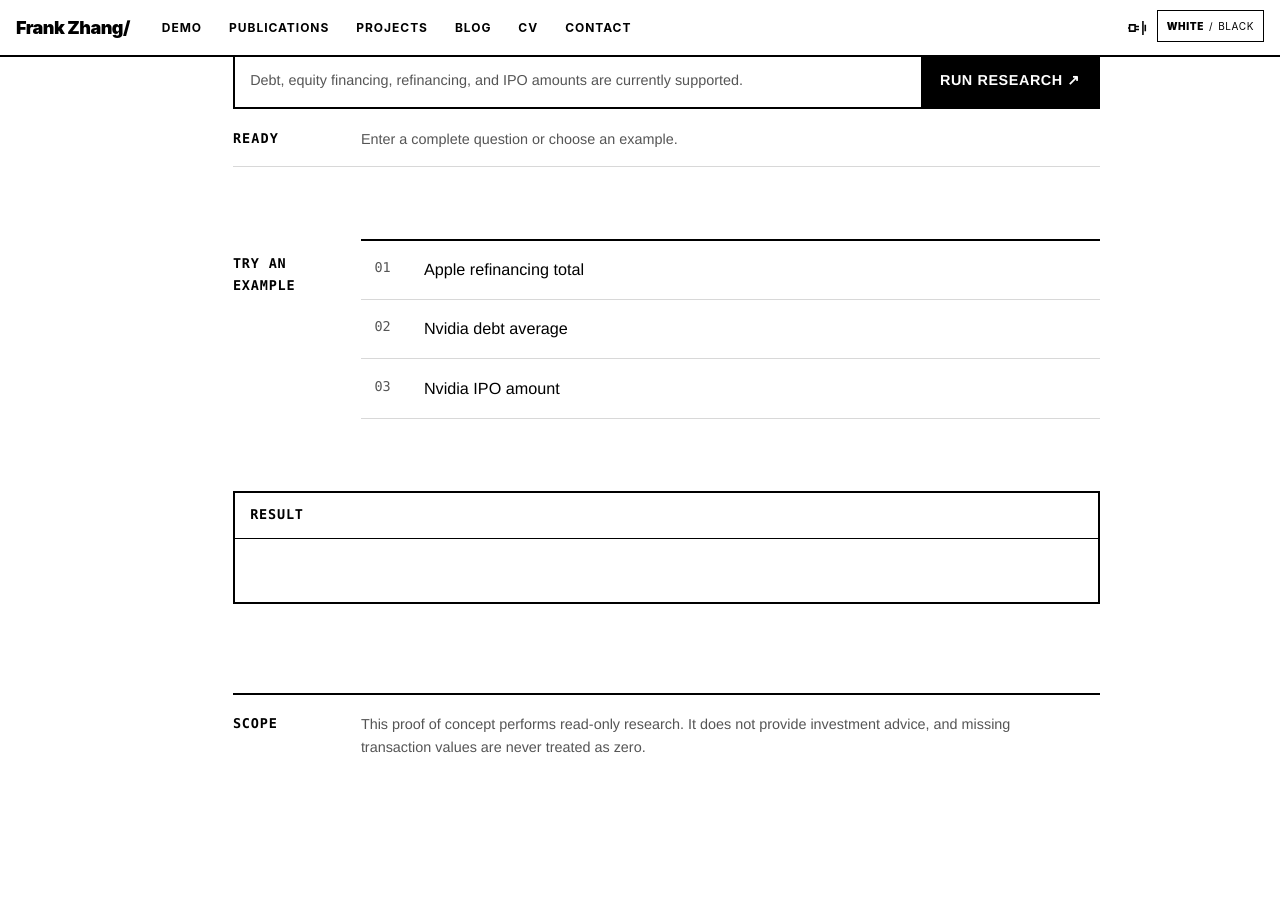
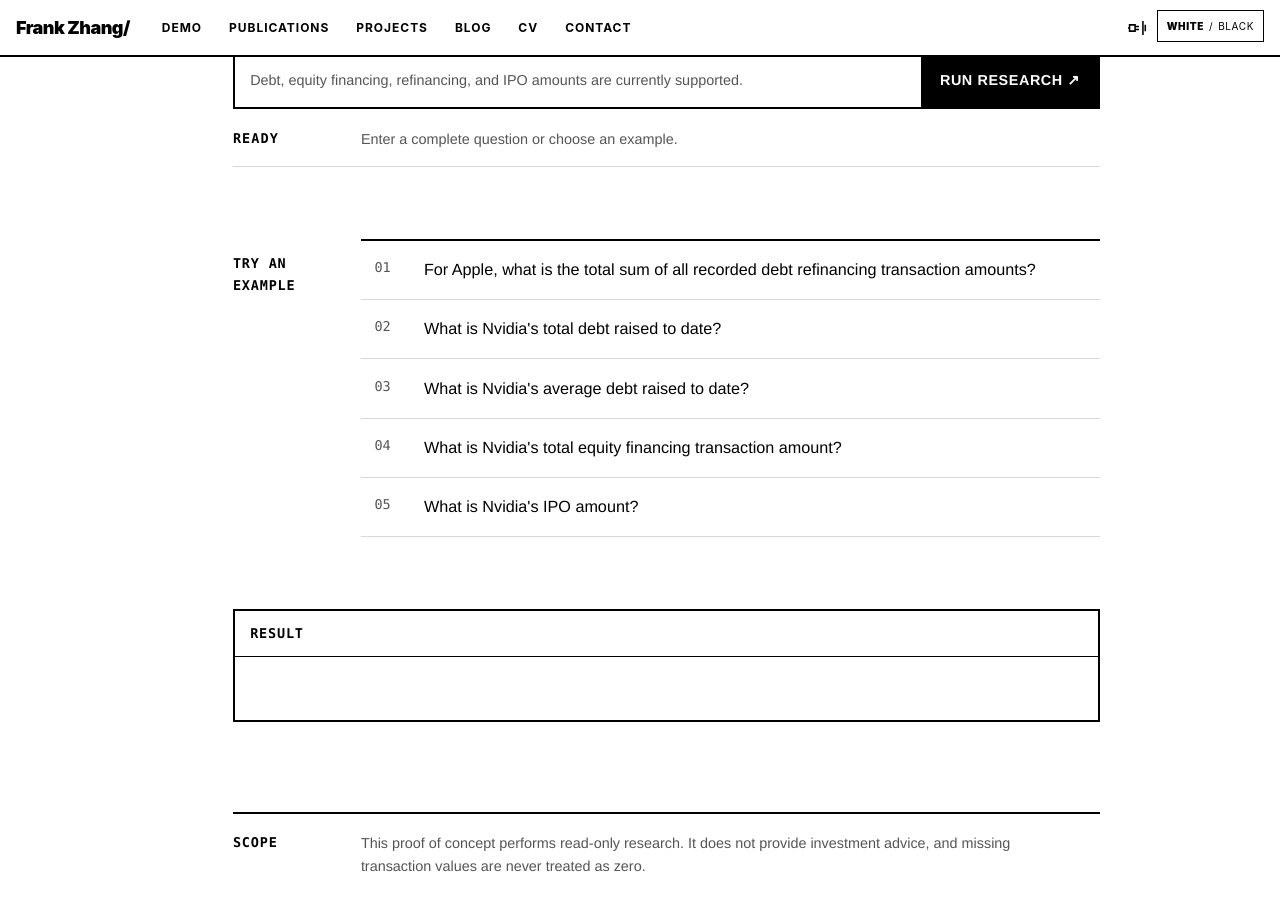
Before and after one commit to frankyzha/frankyzha.github.io, a Jekyll site: the page built from _pages/demo.md, in a window 1280 px wide and 900 px high, scrolled down 472 px. Built offline with Jekyll 4.4.1, drawn with Linux system fonts in a browser that asks for light colours.

Commit message:
Show complete PB demo questions

```diff
--- a/_pages/demo.md
+++ b/_pages/demo.md
@@ -31,13 +31,19 @@ mathjax: true
     <p id="collarai-examples-title">Try an example</p>
     <div class="demo__example-list">
       <button type="button" data-query="For Apple, what is the total sum of all recorded debt refinancing transaction amounts?">
-        <span>01</span> Apple refinancing total
+        <span>01</span> For Apple, what is the total sum of all recorded debt refinancing transaction amounts?
+      </button>
+      <button type="button" data-query="What is Nvidia's total debt raised to date?">
+        <span>02</span> What is Nvidia's total debt raised to date?
       </button>
       <button type="button" data-query="What is Nvidia's average debt raised to date?">
-        <span>02</span> Nvidia debt average
+        <span>03</span> What is Nvidia's average debt raised to date?
+      </button>
+      <button type="button" data-query="What is Nvidia's total equity financing transaction amount?">
+        <span>04</span> What is Nvidia's total equity financing transaction amount?
       </button>
       <button type="button" data-query="What is Nvidia's IPO amount?">
-        <span>03</span> Nvidia IPO amount
+        <span>05</span> What is Nvidia's IPO amount?
       </button>
     </div>
   </div>
```
